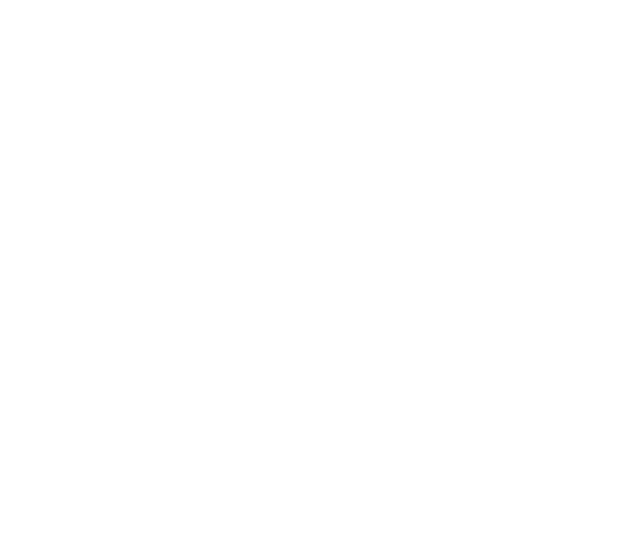
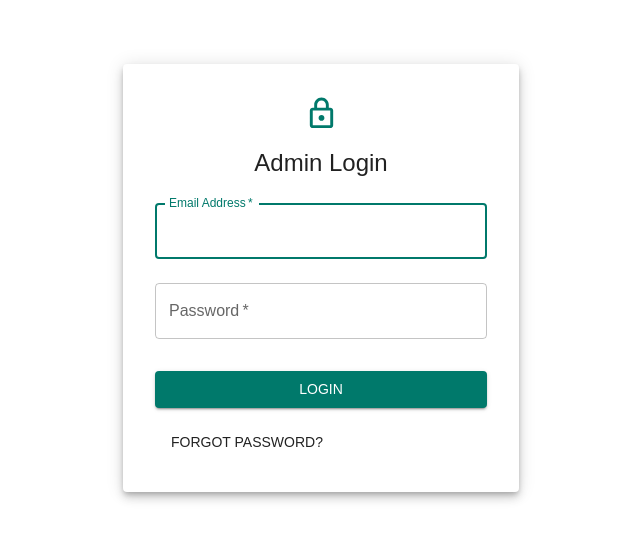
Before and after one commit to KrishnaPalde/PK-1624, a React (Vite) app: page /login in a window 1280 px wide. Before the commit this address had no page. Shown: the top 540 px of the page, without its empty margins (319-959 px from the left). Built offline with nearby package versions, Linux system fonts and the light colour scheme.

Commit message:
Admin Login Page Added and Routed with NavItems. Waiting For Server Side

```diff
--- a/package.json
+++ b/package.json
@@ -10,11 +10,16 @@
     "preview": "vite preview"
   },
   "dependencies": {
+    "@emotion/react": "^11.13.0",
+    "@emotion/styled": "^11.13.0",
     "@fortawesome/fontawesome-svg-core": "^6.6.0",
     "@fortawesome/free-brands-svg-icons": "^6.6.0",
     "@fortawesome/free-regular-svg-icons": "^6.6.0",
     "@fortawesome/free-solid-svg-icons": "^6.6.0",
     "@fortawesome/react-fontawesome": "^0.2.2",
+    "@mui/icons-material": "^5.16.6",
+    "@mui/material": "^5.16.6",
+    "@mui/system": "^5.16.6",
     "aos": "^2.3.4",
     "react": "^18.3.1",
     "react-dom": "^18.3.1",
--- a/src/App.jsx
+++ b/src/App.jsx
@@ -5,6 +5,7 @@
 import BlogPage from "./pages/BlogPage";
 import Card from "./components/Card";
 import BookingPage from "./pages/BookingPage";
+import LoginPage from "./pages/LoginPage";
 
 
 function App() {
@@ -16,6 +17,7 @@
           <Route path="/contactus" element={<ContactPage />} />
           <Route path="/blogs" element={<BlogPage />} />
           <Route path="/bookings" element={<BookingPage />} />
+          <Route path="/login" element={<LoginPage/>}/>
         </Routes>
       </BrowserRouter>
     </>
--- a/src/components/Header.jsx
+++ b/src/components/Header.jsx
@@ -9,6 +9,7 @@
   { label: "Booking", to: "/bookings" },
   { label: "About us", to: "#" },
   { label: "Contact us", to: "/contactus" },
+  { label: "Log In", to: "/login" },
 ];
 
 function Header() {
@@ -36,12 +37,12 @@
               <NavItem label={item.label} />
             </Link>
           ))}
-          <a
+          {/* <a
             href="#login"
             className="px-4 py-2 text-white transition-colors duration-300 rounded-lg bg-[#3FA2F6] hover:bg-sky-500"
           >
             Log In
-          </a>
+          </a> */}
         </nav>
       </div>
       <div
@@ -51,7 +52,16 @@
       >
         <div className="p-4 space-y-4">
           {navItems.map((item, index) => (
-            <Link
+            item.label == "Log In"
+            ? <Link
+            key={index}
+            to={item.to}
+            onClick={() => setIsOpen(false)}
+            className="block w-full py-3 text-center text-white transition-colors duration-300 rounded-lg bg-[#3FA2F6] hover:bg-sky-500"
+          >
+            {item.label}
+          </Link>
+            : <Link
             key={index}
             to={item.to}
             onClick={() => setIsOpen(false)}
@@ -59,14 +69,15 @@
           >
             {item.label}
           </Link>
+
           ))}
-          <a
-            href="#login"
+          {/* <a
+            href="login"
             onClick={() => setIsOpen(false)}
             className="block w-full py-3 text-center text-white transition-colors duration-300 rounded-lg bg-[#3FA2F6] hover:bg-sky-500"
           >
-            Log In
-          </a>
+            LogIn
+          </a> */}
         </div>
       </div>
     </header>
--- a/src/components/NavItem.jsx
+++ b/src/components/NavItem.jsx
@@ -1,11 +1,20 @@
 import React from "react";
 
 function NavItem({ label }) {
-  return (
-    <span className="px-4 py-2 transition-colors duration-300 whitespace-nowrap hover:text-black hover:text-opacity-75">
-      {label}
-    </span>
-  );
+  if (label == "Log In") {
+    return (
+      <span className="px-4 py-2 text-white transition-colors duration-300 rounded-lg bg-[#3FA2F6] hover:bg-sky-500">
+        {label}
+      </span>
+    );
+  } else {
+    return (
+      <span className="px-4 py-2 transition-colors duration-300 whitespace-nowrap hover:text-black hover:text-opacity-75">
+        {label}
+      </span>
+    );
+  }
+
 }
 
 export default NavItem;
--- /dev/null
+++ b/src/pages/LoginPage.jsx
@@ -0,0 +1,84 @@
+import React from 'react';
+import { Box, Container, TextField, Typography, Button, Grid, Paper } from '@mui/material';
+import { createTheme, ThemeProvider } from '@mui/material/styles';
+import LockOutlinedIcon from '@mui/icons-material/LockOutlined';
+import { styled } from '@mui/system';
+
+const theme = createTheme({
+  palette: {
+    primary: {
+      main: '#00796b', // Customize primary color
+    },
+    secondary: {
+      main: '#004d40', // Customize secondary color
+    },
+  },
+  typography: {
+    fontFamily: 'Nunito, sans-serif', // Use Nunito font
+  },
+});
+
+const StyledPaper = styled(Paper)({
+  padding: theme.spacing(4),
+  marginTop: theme.spacing(8),
+  display: 'flex',
+  flexDirection: 'column',
+  alignItems: 'center',
+});
+
+const LoginPage = () => {
+  return (
+    <ThemeProvider theme={theme}>
+      <Container component="main" maxWidth="xs">
+        <StyledPaper elevation={6}>
+          <LockOutlinedIcon color="primary" fontSize="large" />
+          <Typography component="h1" variant="h5" sx={{ marginTop: 2 }}>
+            Admin Login
+          </Typography>
+          <Box component="form" sx={{ marginTop: 1 }}>
+            <TextField
+              variant="outlined"
+              margin="normal"
+              required
+              fullWidth
+              id="email"
+              label="Email Address"
+              name="email"
+              autoComplete="email"
+              autoFocus
+            />
+            <TextField
+              variant="outlined"
+              margin="normal"
+              required
+              fullWidth
+              name="password"
+              label="Password"
+              type="password"
+              id="password"
+              autoComplete="current-password"
+            />
+            <Button
+              type="submit"
+              fullWidth
+              variant="contained"
+              color="primary"
+              sx={{ marginTop: 3, marginBottom: 2 }}
+            >
+              Login
+            </Button>
+            <Grid container>
+              <Grid item xs>
+                <Button href="#" variant="body2">
+                  Forgot password?
+                </Button>
+              </Grid>
+            </Grid>
+          </Box>
+        </StyledPaper>
+      </Container>
+    </ThemeProvider>
+  );
+};
+
+export default LoginPage;
```
Also changed, not shown: 1 other file (tests, documents, lock files or other folders). Lines whose indentation alone changed are shown as unchanged.
